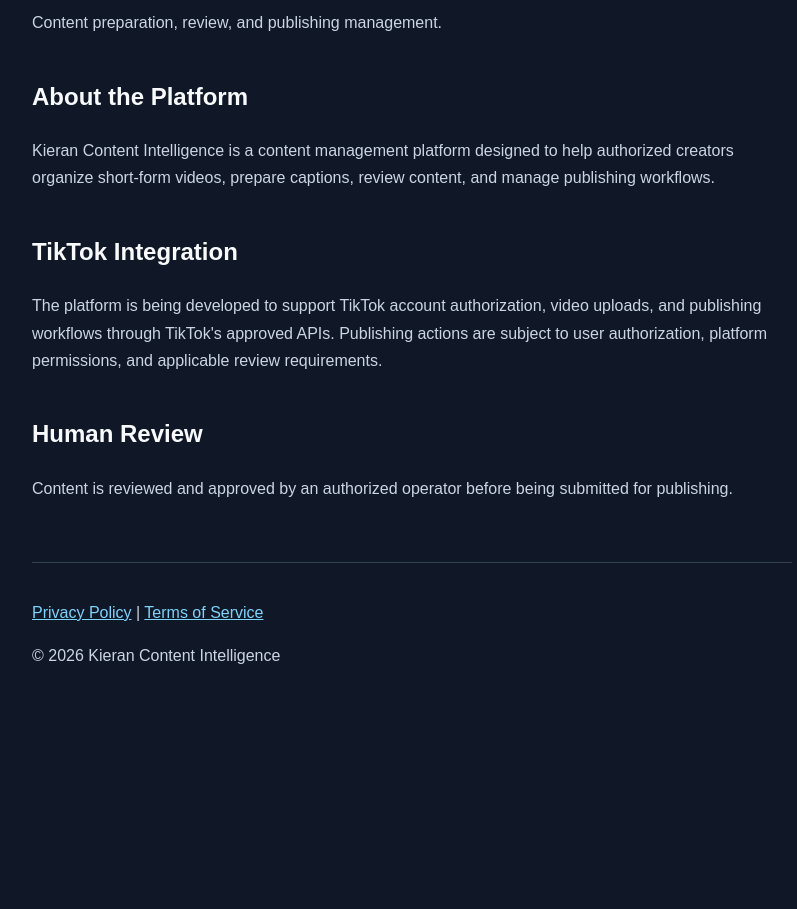
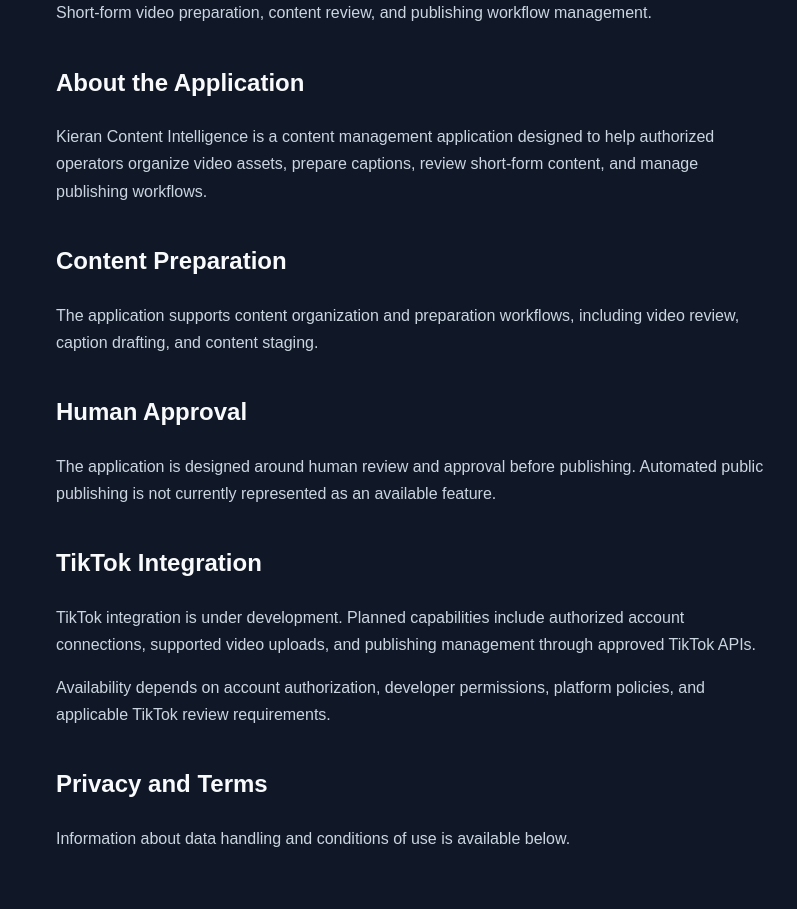
Before and after one commit to executiveboat1/Kieran-Content-Intelligence, a plain HTML site: page index.html in a window 1280 px wide. Shown: the part 186-1095 px from the top of the page, without its empty margins (228-1025 px from the left). Before the commit the page ends 975 px from the top, so only its background shows below. Drawn offline with Linux system fonts and the light colour scheme.

Commit message:
Update index.html

```diff
--- a/index.html
+++ b/index.html
@@ -10,19 +10,23 @@
 
   <meta name="viewport" content="width=device-width, initial-scale=1">
 
+  <meta name="description" content="Kieran Content Intelligence is a content management application for preparing, reviewing, and managing short-form video content.">
+
   <title>Kieran Content Intelligence</title>
 
   <style>
+
+    * { box-sizing: border-box; }
 
     body {
 
       margin: 0;
 
-      font-family: Arial, sans-serif;
-
       background: #101827;
 
       color: #f8fafc;
+
+      font-family: Arial, sans-serif;
 
       line-height: 1.7;
 
@@ -32,15 +36,21 @@
 
       max-width: 760px;
 
-      margin: 80px auto;
+      margin: 70px auto;
 
       padding: 24px;
 
     }
 
-    h1 { font-size: 36px; line-height: 1.2; }
+    h1 {
 
-    h2 { margin-top: 40px; }
+      font-size: 36px;
+
+      line-height: 1.2;
+
+    }
+
+    h2 { margin-top: 36px; }
 
     p { color: #cbd5e1; }
 
@@ -66,19 +76,51 @@
 
     <h1>Kieran Content Intelligence</h1>
 
-    <p>Content preparation, review, and publishing management.</p>
+    <p>
 
-    <h2>About the Platform</h2>
+      Short-form video preparation, content review,
+
+      and publishing workflow management.
+
+    </p>
+
+    <h2>About the Application</h2>
 
     <p>
 
       Kieran Content Intelligence is a content management
 
-      platform designed to help authorized creators organize
+      application designed to help authorized operators
 
-      short-form videos, prepare captions, review content,
+      organize video assets, prepare captions, review
 
-      and manage publishing workflows.
+      short-form content, and manage publishing workflows.
+
+    </p>
+
+    <h2>Content Preparation</h2>
+
+    <p>
+
+      The application supports content organization
+
+      and preparation workflows, including video
+
+      review, caption drafting, and content staging.
+
+    </p>
+
+    <h2>Human Approval</h2>
+
+    <p>
+
+      The application is designed around human review
+
+      and approval before publishing.
+
+      Automated public publishing is not currently
+
+      represented as an available feature.
 
     </p>
 
@@ -86,25 +128,33 @@
 
     <p>
 
-      The platform is being developed to support TikTok
+      TikTok integration is under development.
 
-      account authorization, video uploads, and publishing
+      Planned capabilities include authorized account
 
-      workflows through TikTok's approved APIs.
+      connections, supported video uploads, and
 
-      Publishing actions are subject to user authorization,
-
-      platform permissions, and applicable review requirements.
+      publishing management through approved TikTok APIs.
 
     </p>
 
-    <h2>Human Review</h2>
+    <p>
+
+      Availability depends on account authorization,
+
+      developer permissions, platform policies,
+
+      and applicable TikTok review requirements.
+
+    </p>
+
+    <h2>Privacy and Terms</h2>
 
     <p>
 
-      Content is reviewed and approved by an authorized
+      Information about data handling and
 
-      operator before being submitted for publishing.
+      conditions of use is available below.
 
     </p>
 
@@ -120,6 +170,18 @@
 
       </p>
 
+      <p>
+
+        Contact:
+
+        <a href="mailto:executiveboat1@gmail.com">
+
+          executiveboat1@gmail.com
+
+        </a>
+
+      </p>
+
       <p>&copy; 2026 Kieran Content Intelligence</p>
 
     </footer>
```
